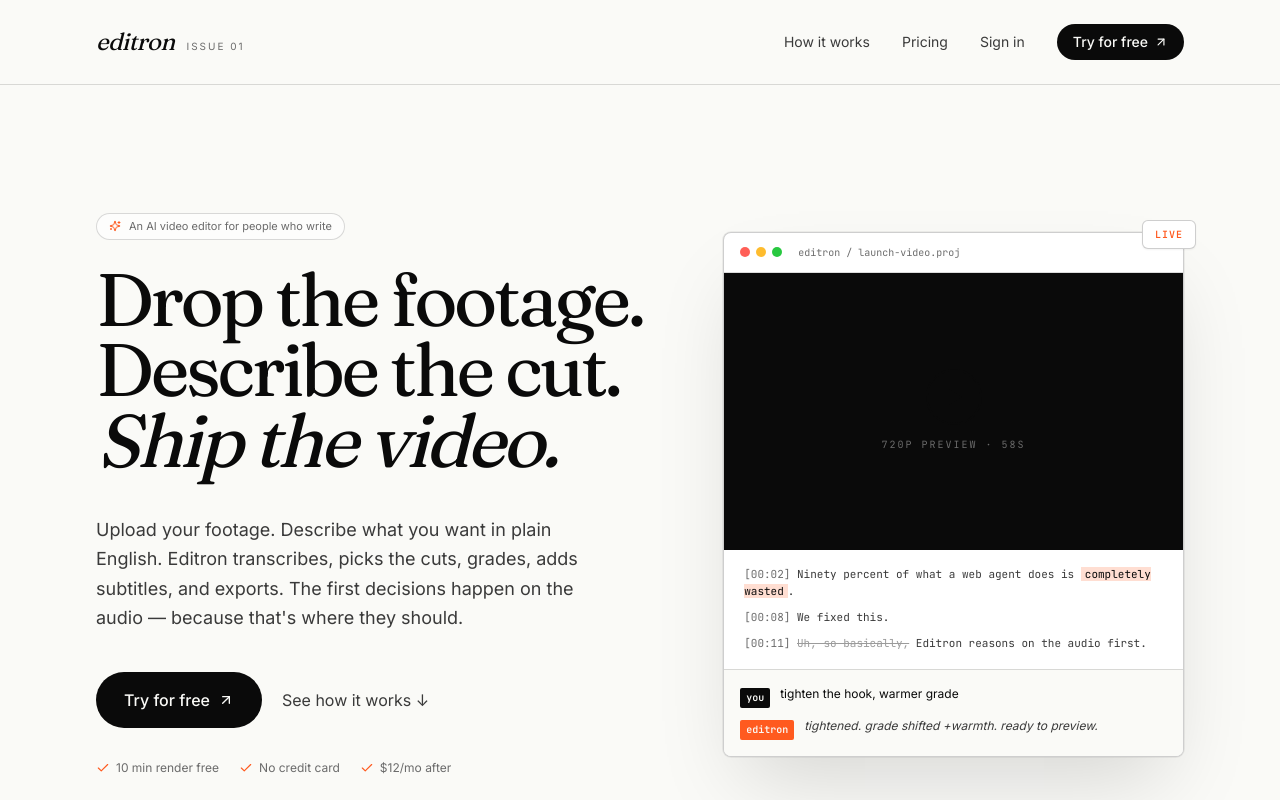
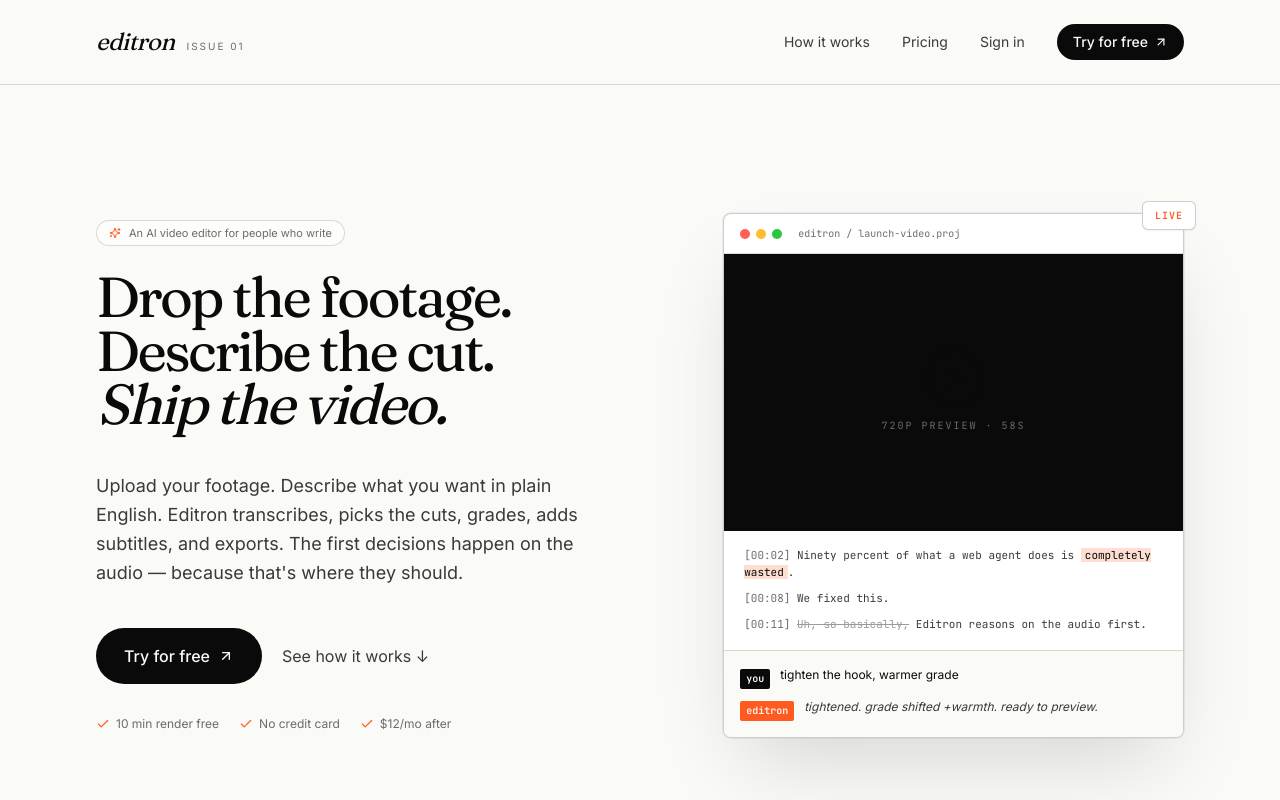
Before and after one commit to johannes-dittrich/editron, a Next.js app in the folder apps/web/: page / in a window 1280 px wide. Shown: the top 800 px of the page. Built offline with nearby package versions, Linux system fonts and the light colour scheme.

Commit message:
v4: shrink hero headline (2.75/5.8/5.75 → 2/4.4/4.5)

```diff
--- a/apps/web/src/app/page.tsx
+++ b/apps/web/src/app/page.tsx
@@ -39,7 +39,7 @@ export default function LandingPage() {
               An AI video editor for people who write
             </div>
 
-            <h1 className="font-serif text-[clamp(2.75rem,5.8vw,5.75rem)] font-normal leading-[0.95] tracking-tightest text-ink">
+            <h1 className="font-serif text-[clamp(2rem,4.4vw,4.5rem)] font-normal leading-[0.95] tracking-tightest text-ink">
               Drop the footage.<br />
               Describe the cut.<br />
               <span className="italic">Ship the video.</span>
```
